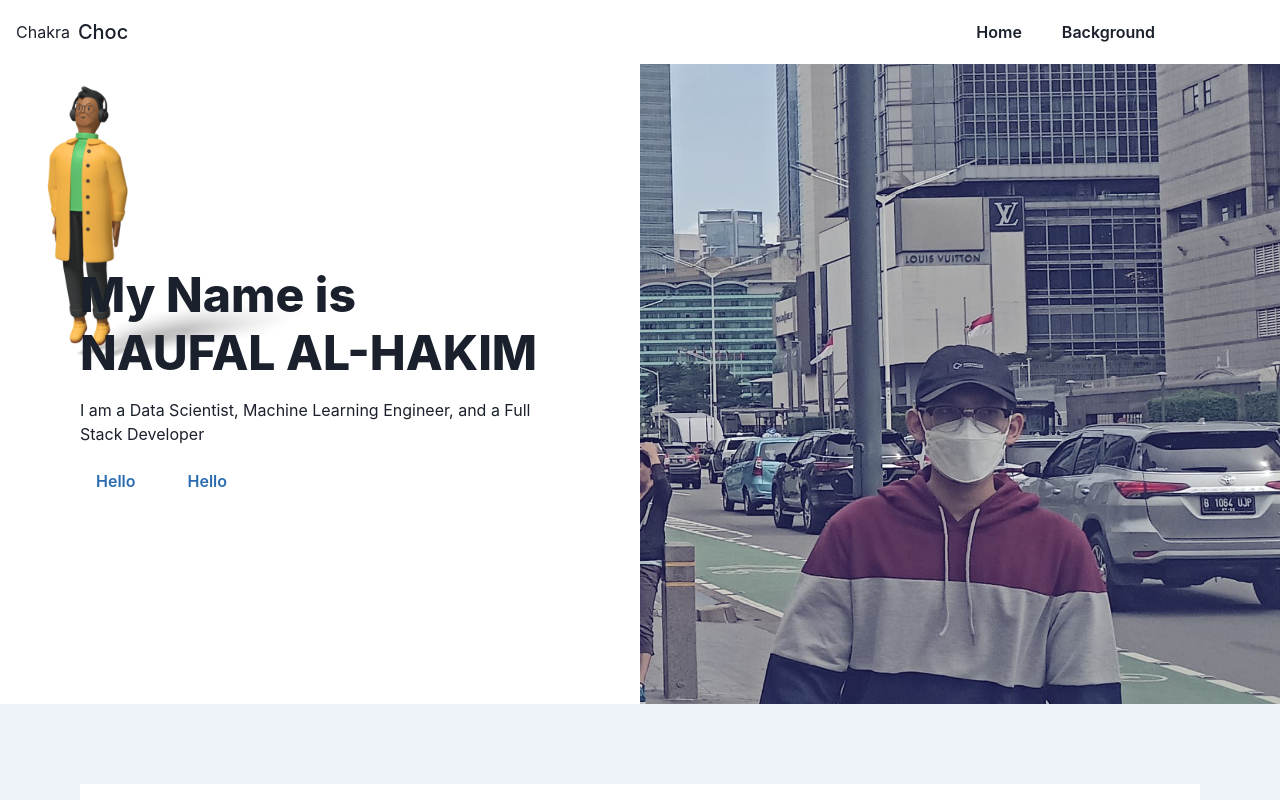
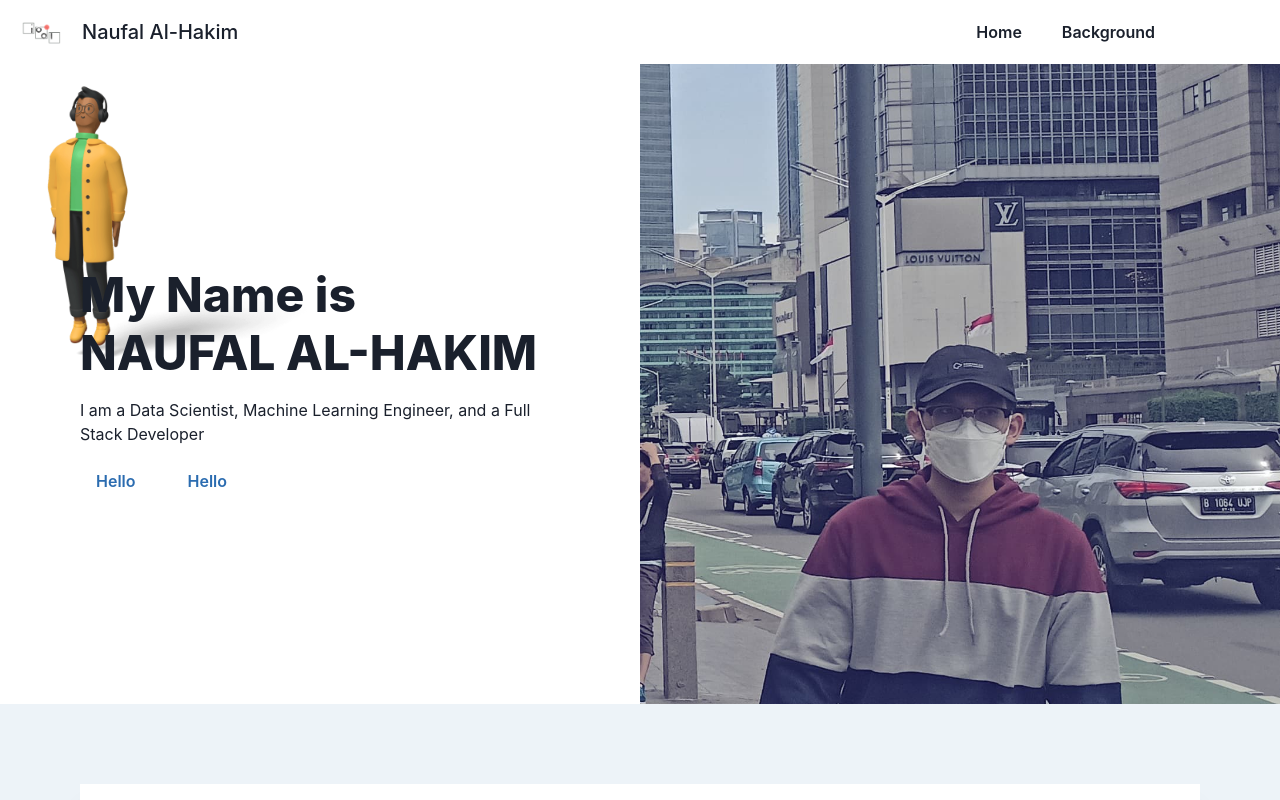
Before and after one commit to naufalhakim23/portfolio, a React (Create React App) app: page / in a window 1280 px wide. Shown: the top 800 px of the page. Built offline with nearby package versions, Linux system fonts and the light colour scheme.

Commit message:
Chore: Changing logo to more suiteable one

```diff
--- a/src/components/Navbar.tsx
+++ b/src/components/Navbar.tsx
@@ -4,14 +4,13 @@ import {
   Flex,
   chakra,
   Button,
-  VisuallyHidden,
-  Text,
   VStack,
   HStack,
   IconButton,
   useDisclosure,
   useColorModeValue,
   CloseButton,
+  Image,
 } from "@chakra-ui/react";
 import { AiOutlineMenu } from "react-icons/ai";
 
@@ -37,12 +36,15 @@ export default function Navbar() {
               display="flex"
               alignItems="center"
             >
-              {/* <Logo /> */}
-              <Text>Chakra</Text>
-              <VisuallyHidden>Choc</VisuallyHidden>
+              <Image
+                src="./assets/images/Artboard 4.png"
+                alt="portofolio-logo"
+                width="50px"
+                mr={2}
+              />
             </chakra.a>
             <chakra.h1 fontSize="xl" fontWeight="medium" ml="2">
-              Choc
+              Naufal Al-Hakim
             </chakra.h1>
           </Flex>
           <HStack display="flex" alignItems="center" spacing={1}>
```
